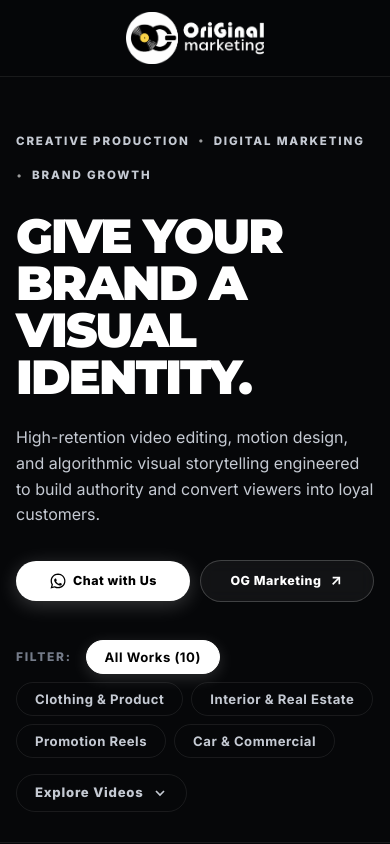
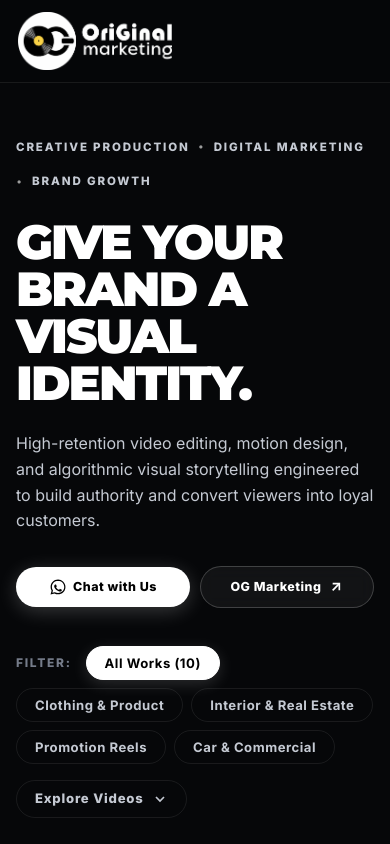
Before and after one commit to og-marketing/og-marketing.github.io, a plain HTML site: page index.html in a window 390 px wide. Shown: the top 844 px of the page. Drawn offline with Linux system fonts and the light colour scheme.

Commit message:
Align logo to left side in navbar and increase size by 10px to 75px

```diff
--- a/index.html
+++ b/index.html
@@ -15,9 +15,9 @@
 </head>
 <body class="theme-bw">
 
-    <!-- Minimal Centered Header -->
+    <!-- Studio Header (Left-Aligned) -->
     <header class="studio-header">
-        <div class="header-inner header-centered">
+        <div class="header-inner">
             <a href="#" class="studio-brand">
                 <img src="assets/final-logo.png" alt="OG Marketing" class="brand-logo-img">
             </a>
--- a/style.css
+++ b/style.css
@@ -48,7 +48,7 @@ a {
 /* --- Studio Header --- */
 .studio-header {
     width: 100%;
-    padding: 18px 24px;
+    padding: 16px 32px;
     position: sticky;
     top: 0;
     z-index: 500;
@@ -63,27 +63,23 @@ a {
     margin: 0 auto;
     display: flex;
     align-items: center;
-    justify-content: center;
-}
-
-.header-centered {
-    justify-content: center;
-    text-align: center;
+    justify-content: flex-start;
+    text-align: left;
 }
 
 .studio-brand {
     display: inline-flex;
     align-items: center;
-    justify-content: center;
+    justify-content: flex-start;
 }
 
 .brand-logo-img {
-    height: 65px;
+    height: 75px;
     width: auto;
-    max-width: 290px;
+    max-width: 330px;
     object-fit: contain;
     display: block;
-    margin: 0 auto;
+    margin: 0;
     transition: transform 0.2s ease, opacity 0.2s ease;
 }
 
@@ -837,12 +833,12 @@ a {
         font-size: 1.15rem;
     }
     .studio-header {
-        padding: 12px 16px;
+        padding: 12px 18px;
     }
     .brand-logo-img {
-        height: 52px;
-        max-width: 230px;
-        margin: 0 auto;
+        height: 58px;
+        max-width: 260px;
+        margin: 0;
     }
     .hero-section {
         padding: 45px 16px 28px;
```
